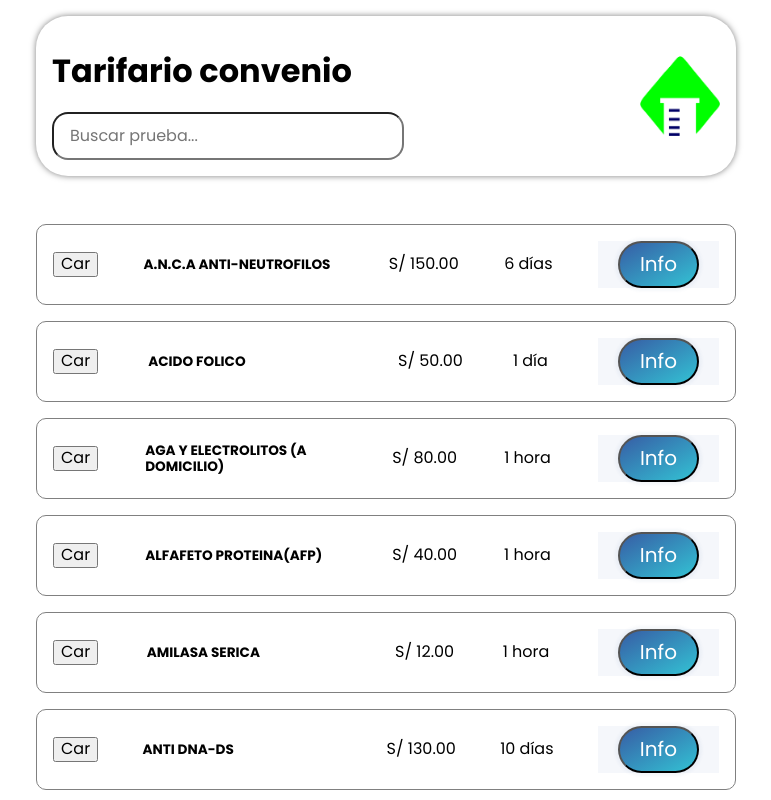
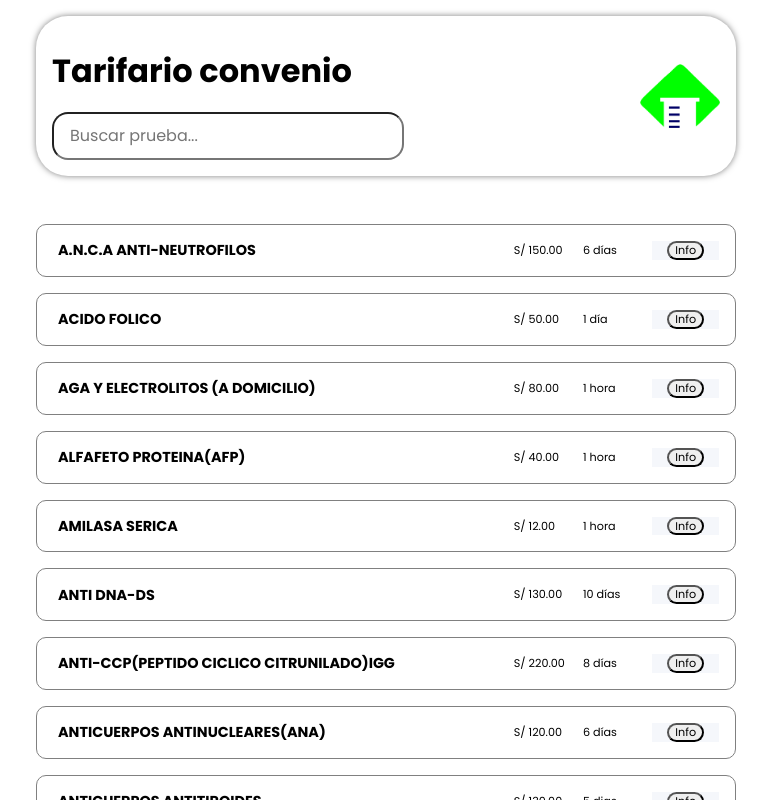
Before and after one commit to inbioslabCesar/tarifario-inbioslab, a React (Vite) app: page / in a window 1280 px wide. Shown: the top 800 px of the page, without its empty margins (254-1025 px from the left). Built offline with nearby package versions, Linux system fonts and the light colour scheme.

Commit message:
Modificando estilos y tamaño

```diff
--- a/src/components/ProductModal.module.css
+++ b/src/components/ProductModal.module.css
@@ -41,20 +41,14 @@
     cursor: pointer;
 }
 .abrir{
-    padding: 10px 20px;
-    background-image: linear-gradient(to bottom right, #375da5, #33c2d4);
     border-radius: 30px;
-    font-size: 20px;
-    color: #fff;
     text-decoration: none;
-    box-shadow: 0 0 3px 3px rgba(55, 93, 165, .05);
     transition: .3s;
     cursor: pointer;
 
 
 }
 .abrir:hover{
-    box-shadow: 0 0 15px 10px rgba(55, 93, 165, .2);
     transform: translatey(-2px);
 }
 .info, .name, .tube, .method{
--- a/src/components/ProductRow.jsx
+++ b/src/components/ProductRow.jsx
@@ -7,7 +7,6 @@ const ProductRow = ({ name, price2, time, info, tube, method }) => {
   return (
     <div className={style.product}>
       <div>
-        <button>Car</button>
       </div>
       <div className={style.name}>
         <span>{name}</span>
--- a/src/components/ProductRow.module.css
+++ b/src/components/ProductRow.module.css
@@ -11,8 +11,12 @@
 
 }
 .name{
-    width: 30%;
+    width: 70%;
     font-weight: bold;
     text-transform: uppercase;
-    font-size: .85rem;
+    font-size: .9rem;
 }
+.price, .time, .info{
+    width: 10%;
+    font-size: .7rem;
+}
--- a/src/components/ProductsList.module.css
+++ b/src/components/ProductsList.module.css
@@ -33,5 +33,5 @@
 }
 .logo{
     width: 5rem;
-    height: 5rem;
+    height: 4rem;
 }
--- a/vite.config.js
+++ b/vite.config.js
@@ -4,5 +4,5 @@ import react from '@vitejs/plugin-react'
 // https://vitejs.dev/config/
 export default defineConfig({
   plugins: [react()],
-  base: 'https://inbioslabCesar.github.io/tarifario-inbioslab'
+  base: '/tarifario-inbioslab/',
 })
```
